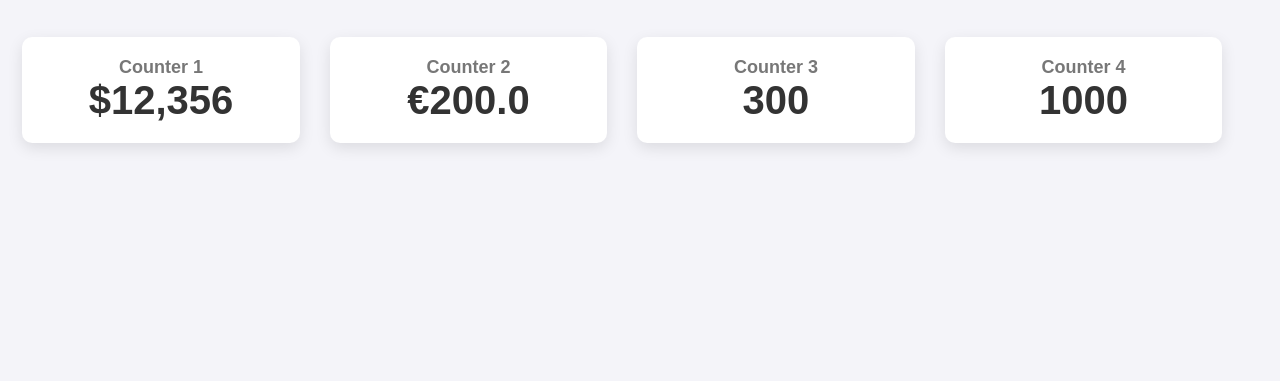
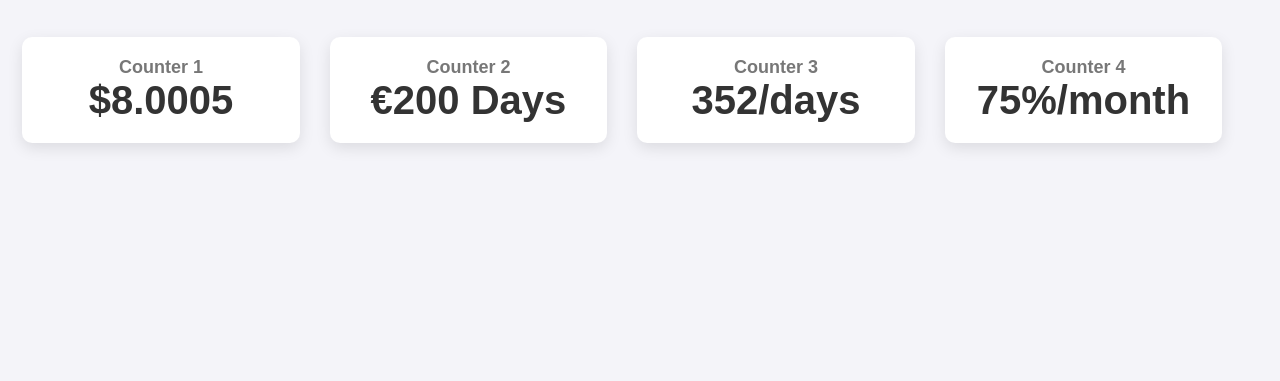
Before and after one commit to arafatah/counterUp-with-javaScript, a plain HTML site: page index.html in a window 1280 px wide. Shown: the part 419-800 px from the top of the page. Drawn offline with Linux system fonts and the light colour scheme.

Commit message:
added / % detect, can write text

```diff
--- a/index.html
+++ b/index.html
@@ -14,7 +14,7 @@
     <div class="counter-container">
         <div class="counter">
             <div class="counter-title">Counter 1</div>
-            <span id="counter1" data-counter data-start-from="50" data-target="$12,356" data-duration="200"
+            <span id="counter1" data-counter data-start-from="50" data-target="$08.0005" data-duration="200"
                 data-show-float="true" data-delay="1000">
                 0
             </span>
@@ -22,7 +22,7 @@
 
         <div class="counter">
             <div class="counter-title">Counter 2</div>
-            <span id="counter2" data-counter data-start-from="10" data-target="€200.0" data-duration="300"
+            <span id="counter2" data-counter data-start-from="10" data-target="€200 Days" data-duration="300"
                 data-show-float="true" data-delay="1500">
                 0
             </span>
@@ -30,7 +30,7 @@
 
         <div class="counter">
             <div class="counter-title">Counter 3</div>
-            <span id="counter3" data-counter data-start-from="100" data-target="300" data-duration="400"
+            <span id="counter3" data-counter data-start-from="100" data-target="352/days" data-duration="400"
                 data-show-float="false" data-delay="2000">
                 0
             </span>
@@ -38,7 +38,7 @@
 
         <div class="counter">
             <div class="counter-title">Counter 4</div>
-            <span id="counter4" data-counter data-start-from="500" data-target="1000" data-duration="500"
+            <span id="counter4" data-counter data-start-from="500" data-target="75%/month" data-duration="500"
                 data-show-float="false" data-delay="2500">
                 0
             </span>
--- a/js/script.js
+++ b/js/script.js
@@ -102,7 +102,7 @@ counterElements.forEach((element) => new Counter(element));
 
 ////////////////////
 
-class Counter {
+/* class Counter {
   constructor(element, options = {}) {
     this.element = element;
 
@@ -267,4 +267,181 @@ class Counter {
 
 // Initialize all counters
 const counterElements = document.querySelectorAll("[data-counter]");
+counterElements.forEach((element) => new Counter(element)); */
+
+
+/////////////
+
+class Counter {
+  constructor(element, options = {}) {
+    this.element = element;
+
+    // Extract the numeric value from formatted strings
+    const extractNumericValue = (str) => {
+      if (!str) return 0;
+      // Remove all characters except digits, dots, and minus signs
+      return parseFloat(str.replace(/[^\d.-]/g, ''));
+    };
+
+    this.options = {
+      startFrom: extractNumericValue(element.dataset.startFrom || '0'),
+      target: extractNumericValue(element.dataset.target || '0'),
+      duration: +(element.dataset.duration || 1000),
+      showFloat: element.dataset.showFloat === "true",
+      delay: +(element.dataset.delay || 0),
+    };
+
+    this.options = { ...this.options, ...options };
+
+    // Initialize state
+    this.currentValue = this.options.startFrom;
+    this.interval = null;
+    this.observer = null;
+
+    // Store the original string format
+    this.originalTargetString = element.dataset.target || "0";
+    this.formatPattern = this.extractFormatPattern(this.originalTargetString);
+
+    // Determine decimal places based on target number
+    this.decimalPlaces = this.calculateDecimalPlaces();
+
+    // Set up the intersection observer
+    this.setupObserver();
+  }
+
+  extractFormatPattern(str) {
+    // Store the original string to analyze its format
+    const pattern = {
+      parts: [], // Store all parts in order
+      thousandsSeparator: '',
+      decimalSeparator: '.'
+    };
+
+    // Remove all whitespace
+    str = str.trim();
+
+    // Split the string into numeric and non-numeric parts while preserving order
+    const parts = str.split(/(-?\d*\.?\d+)/);
+    pattern.parts = parts.filter(part => part); // Remove empty strings
+
+    // Detect thousands separator and decimal separator in the numeric part
+    const numericPart = parts.find(part => /\d/.test(part));
+    if (numericPart) {
+      if (numericPart.includes(',')) {
+        pattern.thousandsSeparator = ',';
+      }
+
+      // If there's a different decimal separator, detect it
+      if (numericPart.includes('.')) {
+        const parts = numericPart.split('.');
+        if (parts.length > 1) {
+          const lastChar = numericPart.charAt(numericPart.lastIndexOf(parts[1]) - 1);
+          if (lastChar !== '.') {
+            pattern.decimalSeparator = lastChar;
+          }
+        }
+      }
+    }
+
+    return pattern;
+  }
+
+  calculateDecimalPlaces() {
+    if (!this.options.showFloat) return 0;
+
+    // Find the numeric part in the original string
+    const numericPart = this.originalTargetString.match(/-?\d*\.?\d+/)[0];
+    const decimalPart = numericPart.split(this.formatPattern.decimalSeparator)[1];
+    return decimalPart ? decimalPart.length : 0;
+  }
+
+  formatNumber(number) {
+    // Convert number to string with proper decimal places
+    let formattedNumber = number.toFixed(this.decimalPlaces);
+
+    // Split number into whole and decimal parts
+    let [wholePart, decimalPart] = formattedNumber.split('.');
+
+    // Add thousands separator if present in original format
+    if (this.formatPattern.thousandsSeparator) {
+      wholePart = wholePart.replace(/\B(?=(\d{3})+(?!\d))/g, this.formatPattern.thousandsSeparator);
+    }
+
+    // Reconstruct number with proper separators
+    formattedNumber = wholePart;
+    if (decimalPart) {
+      formattedNumber += this.formatPattern.decimalSeparator + decimalPart;
+    }
+
+    // Replace the numeric part in the original format
+    let result = '';
+    let numberInserted = false;
+
+    for (let part of this.formatPattern.parts) {
+      if (/\d/.test(part) && !numberInserted) {
+        result += formattedNumber;
+        numberInserted = true;
+      } else {
+        result += part;
+      }
+    }
+
+    return result;
+  }
+
+  startCounting() {
+    if (this.interval) return;
+
+    const startCount = () => {
+      const intervalTime =
+        this.options.duration / (this.options.target - this.options.startFrom);
+
+      this.interval = setInterval(() => {
+        // Use easing function for smooth counting
+        this.currentValue =
+          this.currentValue + (this.options.target - this.currentValue) * 0.03;
+
+        this.element.innerHTML = this.formatNumber(this.currentValue);
+
+        // Check if we're close enough to target to stop
+        if (Math.abs(this.currentValue - this.options.target) < 0.000001) {
+          clearInterval(this.interval);
+          this.interval = null;
+          this.element.innerHTML = this.formatNumber(this.options.target);
+        }
+      }, intervalTime);
+    };
+
+    // For delaying the start
+    if (this.options.delay > 0) {
+      setTimeout(startCount, this.options.delay);
+    } else {
+      startCount();
+    }
+  }
+
+  setupObserver() {
+    this.observer = new IntersectionObserver(
+      (entries) => {
+        entries.forEach((entry) => {
+          if (entry.isIntersecting) {
+            this.startCounting();
+            this.observer.unobserve(this.element);
+          } else {
+            clearInterval(this.interval);
+            this.interval = null;
+          }
+        });
+      },
+      {
+        threshold: 0.5,
+      }
+    );
+
+    this.observer.observe(this.element);
+  }
+}
+
+// Initialize all counters
+const counterElements = document.querySelectorAll("[data-counter]");
 counterElements.forEach((element) => new Counter(element));
```
